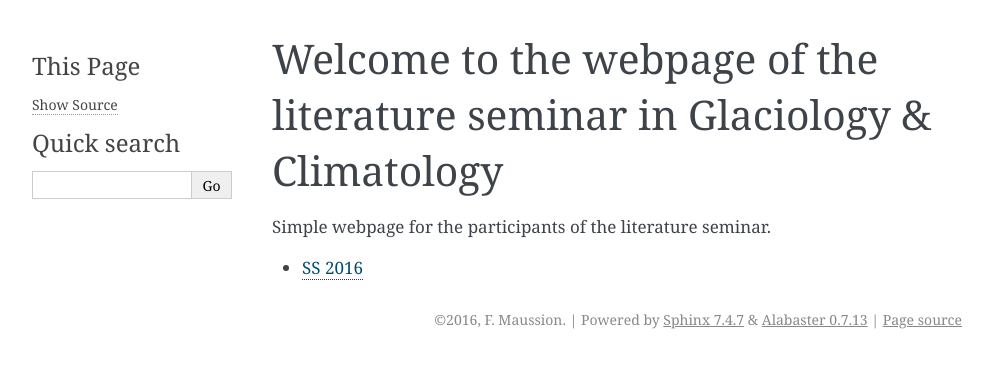
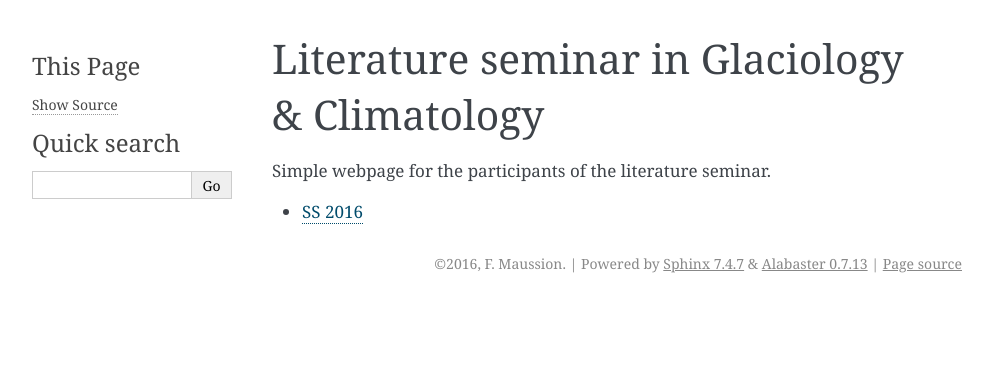
Before and after one commit to fmaussion/acinn_litsem, a Sphinx documentation site: the page built from docs/index.rst, in a window 1280 px wide. Shown: the top 368 px of the page, without its empty margins (148-1141 px from the left). Built offline with Sphinx 7.4.7, drawn with Linux system fonts in a browser that asks for light colours.

Commit message:
Better title

```diff
--- a/docs/index.rst
+++ b/docs/index.rst
@@ -1,5 +1,5 @@
-Welcome to the webpage of the literature seminar in Glaciology & Climatology
-============================================================================
+Literature seminar in Glaciology & Climatology
+==============================================
 
 Simple webpage for the participants of the literature seminar.
 
```
